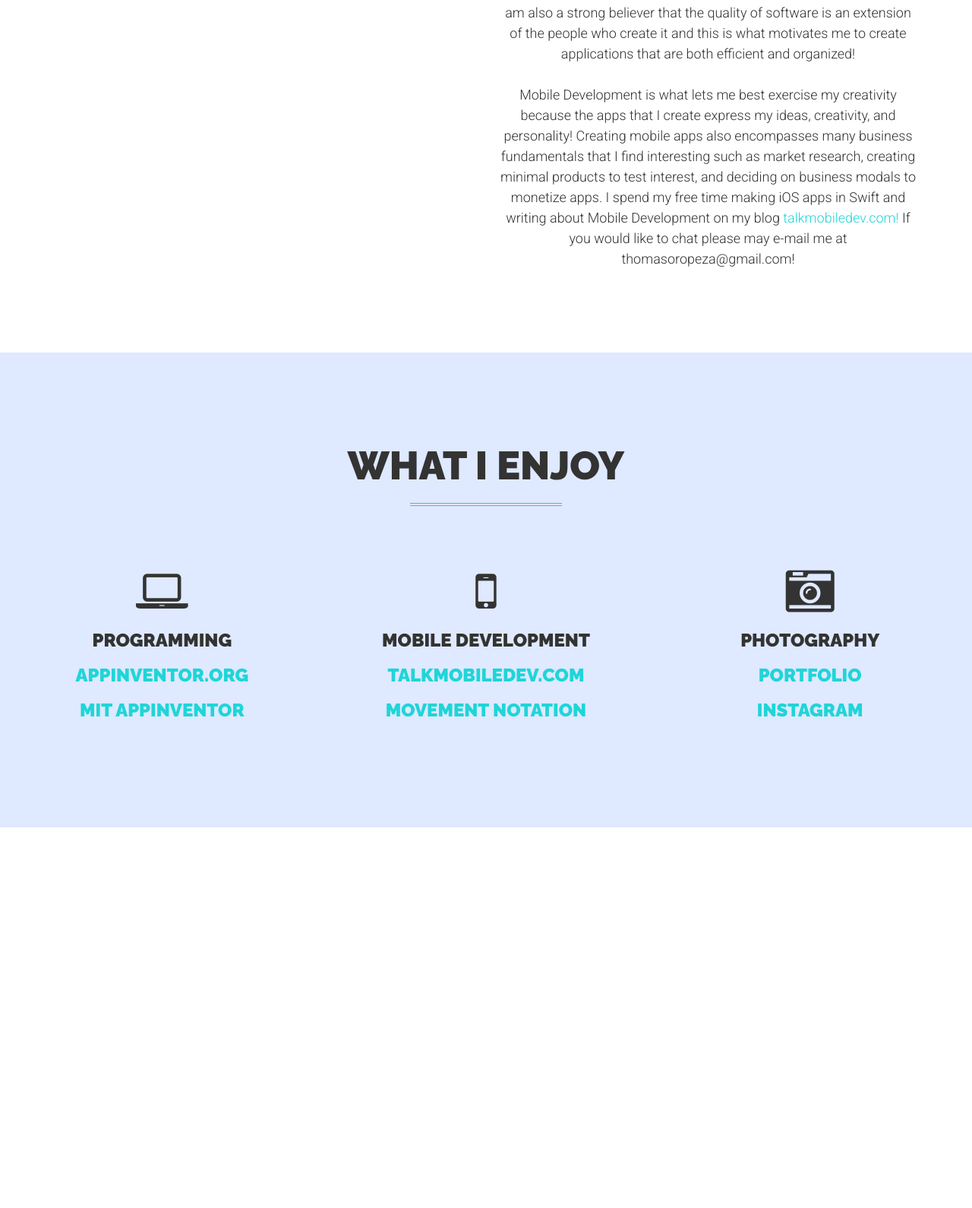
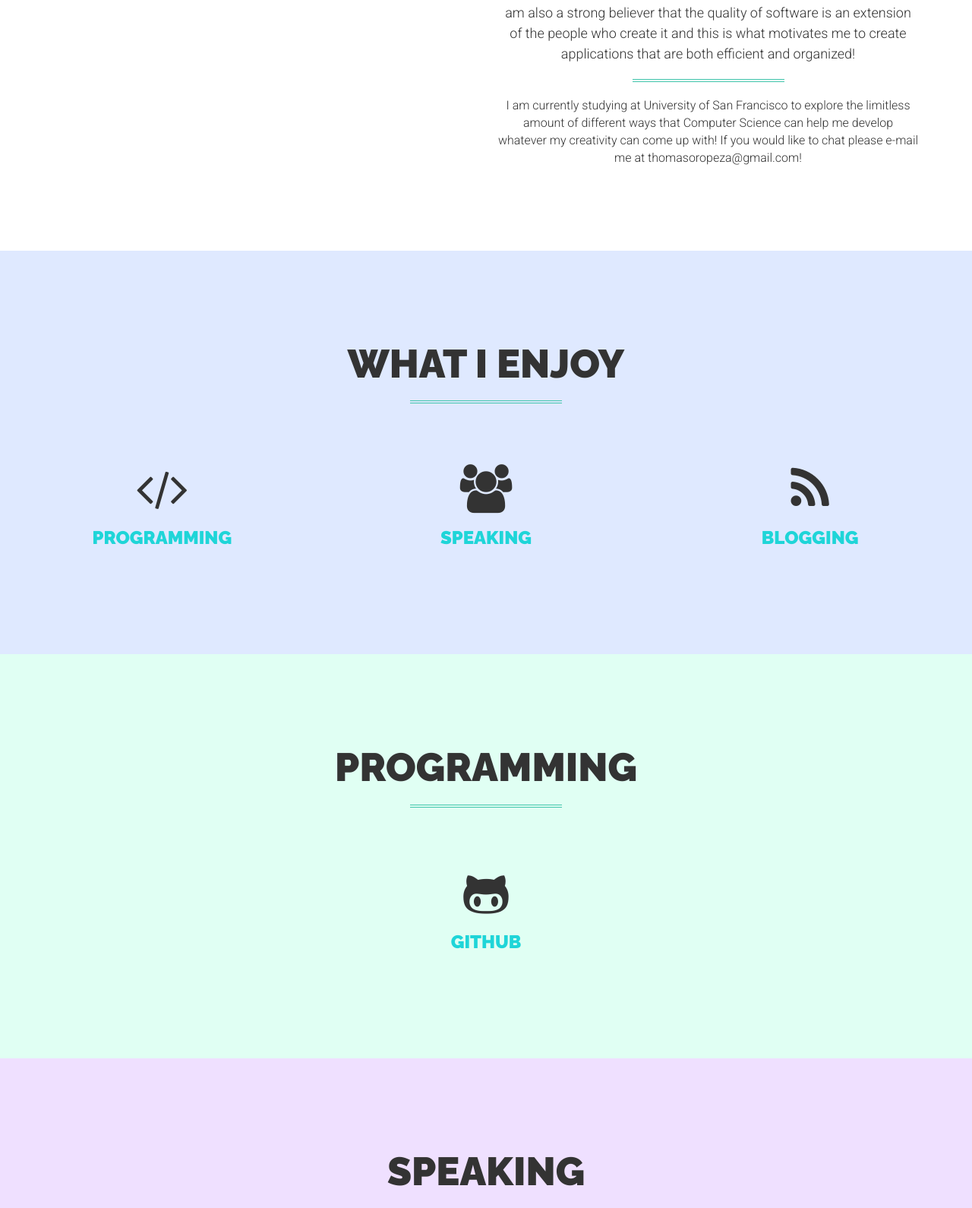
Before and after one commit to toropeza/thomasoropeza.com, a plain HTML site: page homepage.html in a window 1280 px wide. Shown: the part 1210-2800 px from the top of the page at 76% size. Before the commit the page ends 2299 px from the top, so only its background shows below. Drawn offline with Linux system fonts and the light colour scheme.

Commit message:
cleaner design

```diff
--- a/assets/css/web-main.css
+++ b/assets/css/web-main.css
@@ -18,6 +18,15 @@ section {
 }
 .bg-gray {
   background-color: #f5f5f5;
+}
+.bg-lgreen{
+  background-color: #e0fff3;
+}
+.bg-lpurple{
+  background-color: #efe0ff;
+}
+.bg-lyellow{
+  background-color: #f9f7cf;
 }
 .bg-dark {
   color: white;
--- a/homepage.html
+++ b/homepage.html
@@ -14,8 +14,10 @@
     <!-- Font Awesome -->
     <link href="assets/font-awesome/css/font-awesome.min.css" rel="stylesheet" type="text/css">
     <!-- Default Fonts -->
-    <link href='http://fonts.googleapis.com/css?family=Roboto:400,100,100italic,300,300italic,400italic,500,500italic,700,700italic,900,900italic' rel='stylesheet' type='text/css'>
-    <link href='http://fonts.googleapis.com/css?family=Raleway:400,100,200,300,600,500,700,800,900' rel='stylesheet' type='text/css'>
+    <link href='http://fonts.googleapis.com/css?family=Roboto:400,100,100italic,300,300italic,400italic,500,500italic,700,700italic,900,900italic'
+          rel='stylesheet' type='text/css'>
+    <link href='http://fonts.googleapis.com/css?family=Raleway:400,100,200,300,600,500,700,800,900' rel='stylesheet'
+          type='text/css'>
     <!-- Plugin CSS -->
     <link href="assets/css/plugins/owl-carousel/owl.carousel.css" rel="stylesheet" type="text/css">
     <link href="assets/css/plugins/owl-carousel/owl.theme.css" rel="stylesheet" type="text/css">
@@ -41,14 +43,18 @@
                 </div>
                 <div class="col-lg-12">
                     <ul class="list-inline">
-                            <li><a target="_blank" href="https://www.facebook.com/thomas.oropeza.3"><i class="fa fa-facebook fa-fw fa-2x"></i></a>
+                        <li><a target="_blank" href="https://www.facebook.com/thomas.oropeza.3"><i
+                                class="fa fa-facebook fa-fw fa-2x"></i></a>
                         </li>
-                            <li><a target="_blank" href="https://twitter.com/Thomas_Oropeza?lang=en"><i class="fa fa-twitter fa-fw fa-2x"></i></a>
+                        <li><a target="_blank" href="https://twitter.com/Thomas_Oropeza?lang=en"><i
+                                class="fa fa-twitter fa-fw fa-2x"></i></a>
                         </li>
-                            <li><a target="_blank" href="https://www.linkedin.com/pub/thomas-oropeza/a7/967/738"><i class="fa fa-linkedin fa-fw fa-2x"></i></a>
+                        <li><a target="_blank" href="https://www.linkedin.com/pub/thomas-oropeza/a7/967/738"><i
+                                class="fa fa-linkedin fa-fw fa-2x"></i></a>
                         </li>
 
-                            <li><a target="_blank" href="https://instagram.com/toropeza/"><i class="fa fa-camera-retro fa-fw fa-2x"></i></a>
+                        <li><a target="_blank" href="https://instagram.com/toropeza/"><i
+                                class="fa fa-camera-retro fa-fw fa-2x"></i></a>
                         </li>
                     </ul>
                 </div>
@@ -66,7 +72,8 @@
     <div class="container">
         <!-- Brand and toggle get grouped for better mobile display -->
         <div class="navbar-header">
-                <button type="button" class="navbar-toggle" data-toggle="collapse" data-target="#bs-example-navbar-collapse-1">
+            <button type="button" class="navbar-toggle" data-toggle="collapse"
+                    data-target="#bs-example-navbar-collapse-1">
                 <span class="sr-only">Toggle navigation</span>
                 <span class="icon-bar"></span>
                 <span class="icon-bar"></span>
@@ -76,16 +83,25 @@
 
         </div>
         <!-- Collect the nav links, forms, and other content for toggling -->
-            <div class="collapse navbar-collapse" id="bs-example-navbar-collapse-1" >
+        <div class="collapse navbar-collapse" id="bs-example-navbar-collapse-1">
             <ul class="nav navbar-nav navbar-right">
                 <li class="hidden">
                     <a class="page-scroll" href="#page-top"></a>
                 </li>
                 <li>
-                        <a style="color: white;" class="page-scroll nav-link" href="#about">About</a>
+                    <a class="page-scroll nav-link" href="#about">About</a>
                 </li>
                 <li>
-                        <a style="color: white;" class="page-scroll nav-link" href="#services">Services</a>
+                    <a class="page-scroll nav-link" href="#services">Services</a>
+                </li>
+                <li>
+                    <a class="page-scroll nav-link" href="#programming">Programming</a>
+                </li>
+                <li>
+                    <a class="page-scroll nav-link" href="#speaking">Speaking</a>
+                </li>
+                <li>
+                    <a class="page-scroll nav-link" href="#blogging">Blogging</a>
                 </li>
             </ul>
         </div>
@@ -104,14 +120,18 @@
             <div class="col-md-6 text-center">
                 <h1>Hi, I'm Thomas Oropeza</h1>
                 <hr class="colored">
-                        <p>A little bit about myself,<br>I am deeply interested and
-                            fascinated by technology and am excited to be a part of the generation that participates in its innovation!
-                            I am passionate about programming because I see it as a creative tool and as an extension of my creativity through problem solving and design.
-                            I am also a strong believer that the quality of software is an extension of the people who create it and this is what motivates me to create applications
-                            that are both efficient and organized!<br><br>Mobile Development is what lets me best exercise my creativity because the apps that I create express my ideas, creativity, and personality!
-                            Creating mobile apps also encompasses many business fundamentals that I find interesting such as market research, creating minimal products to test interest,
-                            and deciding on business modals to monetize apps. I spend my free time making iOS apps in Swift and writing about Mobile Development on my blog <a target="_blank" href="http://talkmobiledev.com">talkmobiledev.com!</a>
-                            If you would like to chat please may e-mail me at thomasoropeza@gmail.com!</p>
+                <p>A little bit about myself,<br>
+
+                    I am deeply interested and fascinated by technology and am excited to be a part of the generation
+                    that participates in its innovation! I am passionate about programming because I see it as a
+                    creative tool and as an extension of my creativity through problem solving and design. I am also a
+                    strong believer that the quality of software is an extension of the people who create it and this is
+                    what motivates me to create applications that are both efficient and organized!
+                    <br><hr class="colored">
+                    I am currently studying at University of San Francisco to explore the limitless amount of different
+                    ways that Computer Science can help me develop whatever my creativity can come up with!
+
+                    If you would like to chat please e-mail me at thomasoropeza@gmail.com!</p>
             </div>
         </div>
     </div>
@@ -128,40 +148,151 @@
         <div class="row text-center content-row">
             <div class="col-md-4 col-sm-6 wow fadeIn" data-wow-delay=".2s">
                 <div class="about-content">
-                            <i class="fa fa-laptop fa-4x"></i>
-                            <h3>Programming</h3>
-                            <h3><a target="_blank" href="http://appinventor.org">appinventor.org</a><br></h3>
-                            <h3><a target="_blank" href="http://ai2.appinventor.mit.edu/">MIT AppInventor</a></h3>
+                    <i class="fa fa-code fa-4x"></i>
+                    <h3><a href="#programming">Programming</a><br></h3>
                 </div>
             </div>
             <div class="col-md-4 col-sm-6 wow fadeIn" data-wow-delay=".4s">
                 <div class="about-content">
-                            <i class="fa fa-mobile fa-4x"></i>
-                            <h3>Mobile Development</h3>
+                    <i class="fa fa-users fa-4x"></i>
                     <h3>
-                                <a target="_blank" href="https://www.talkmobiledev.com">
-                                    TalkMobileDev.com
-                                </a>
-                            </h3>
-                            <h3>
-                                <a target="_blank" href="https://play.google.com/store/apps/details?id=com.thomas.movementnotation&hl=en">
-                                    Movement Notation
+                        <a href="#speaking">
+                            Speaking
                         </a>
                     </h3>
                 </div>
             </div>
-                    <div class="col-md-4 col-sm-6 wow fadeIn" data-wow-delay=".6s">
+            <div class="col-md-4 col-sm-6 wow fadeIn home-link-icons" data-wow-delay=".6s">
                 <div class="about-content">
-                            <i class="fa fa-camera-retro fa-4x"></i>
-                            <h3>Photography</h3>
-                            <h3><a href="/photo">Portfolio</a></h3>
-                            <h3><a href="https://instagram.com/toropeza/">Instagram</a></h3>
+                    <i class="fa fa-rss fa-4x"></i>
+                    <a href="#blogging">
+                        <h3>Blogging</h3>
+                    </a>
                 </div>
             </div>
 
         </div>
     </div>
 </section>
+
+<section id="programming" class="bg-lgreen">
+    <div class="container-fluid">
+        <div class="row text-center">
+            <div class="col-lg-12 wow fadeIn">
+                <h1>Programming</h1>
+
+                <hr class="colored">
+            </div>
+        </div>
+        <div class="row text-center content-row">
+            <div class="col-md-12 wow fadeIn" data-wow-delay=".2s">
+                <div class="about-content">
+                    <i class="fa fa-github-alt fa-4x"></i>
+                    <h3><a target="_blank" href="https://github.com/toropeza">Github</a><br></h3>
+                </div>
+            </div>
+            <!--<div class="col-md-4 col-sm-6 wow fadeIn" data-wow-delay=".4s">
+                <div class="about-content">
+                    <i class="fa fa-users fa-4x"></i>
+                    <h3>
+                        <a target="_blank" href="https://www.talkmobiledev.com">
+                            Speaking
+                        </a>
+                    </h3>
+                </div>
+            </div>
+            <div class="col-md-4 col-sm-6 wow fadeIn home-link-icons" data-wow-delay=".6s">
+                <div class="about-content">
+                    <i class="fa fa-rss fa-4x"></i>
+                    <a href="/photo">
+                        <h3>Blogging</h3>
+                    </a>
+                </div>
+            </div>-->
+
+        </div>
+    </div>
+</section>
+
+<section id="speaking" class="bg-lpurple">
+    <div class="container-fluid">
+        <div class="row text-center">
+            <div class="col-lg-12 wow fadeIn">
+                <h1>Speaking</h1>
+
+                <hr class="colored">
+            </div>
+        </div>
+        <div class="row text-center content-row">
+            <div class="col-md-12 wow fadeIn" data-wow-delay=".2s">
+                <div class="about-content">
+                    <i class="fa fa-vimeo fa-4x"></i>
+                    <h3><a target="_blank" href="https://vimeo.com/user43920052">Vimeo</a><br></h3>
+                </div>
+            </div>
+            <!--<div class="col-md-4 col-sm-6 wow fadeIn" data-wow-delay=".4s">
+                <div class="about-content">
+                    <i class="fa fa-users fa-4x"></i>
+                    <h3>
+                        <a target="_blank" href="https://www.talkmobiledev.com">
+                            Speaking
+                        </a>
+                    </h3>
+                </div>
+            </div>
+            <div class="col-md-4 col-sm-6 wow fadeIn home-link-icons" data-wow-delay=".6s">
+                <div class="about-content">
+                    <i class="fa fa-rss fa-4x"></i>
+                    <a href="/photo">
+                        <h3>Blogging</h3>
+                    </a>
+                </div>
+            </div>-->
+
+        </div>
+    </div>
+</section>
+
+<section id="blogging" class="bg-lyellow">
+    <div class="container-fluid">
+        <div class="row text-center">
+            <div class="col-lg-12 wow fadeIn">
+                <h1>Blogging</h1>
+
+                <hr class="colored">
+            </div>
+        </div>
+        <div class="row text-center content-row">
+            <div class="col-md-12 wow fadeIn" data-wow-delay=".2s">
+                <div class="about-content">
+                    <i class="fa fa-mobile fa-4x"></i>
+                    <h3><a target="_blank" href="http://www.talkmobiledev.com/">Talk Mobile Dev</a><br></h3>
+                </div>
+            </div>
+            <!--<div class="col-md-4 col-sm-6 wow fadeIn" data-wow-delay=".4s">
+                <div class="about-content">
+                    <i class="fa fa-users fa-4x"></i>
+                    <h3>
+                        <a target="_blank" href="https://www.talkmobiledev.com">
+                            Speaking
+                        </a>
+                    </h3>
+                </div>
+            </div>
+            <div class="col-md-4 col-sm-6 wow fadeIn home-link-icons" data-wow-delay=".6s">
+                <div class="about-content">
+                    <i class="fa fa-rss fa-4x"></i>
+                    <a href="/photo">
+                        <h3>Blogging</h3>
+                    </a>
+                </div>
+            </div>-->
+
+        </div>
+    </div>
+</section>
+
+
 
 
 <!-- Core Scripts -->
```
Also changed, not shown: 1 other file. Lines whose indentation alone changed are shown as unchanged.
